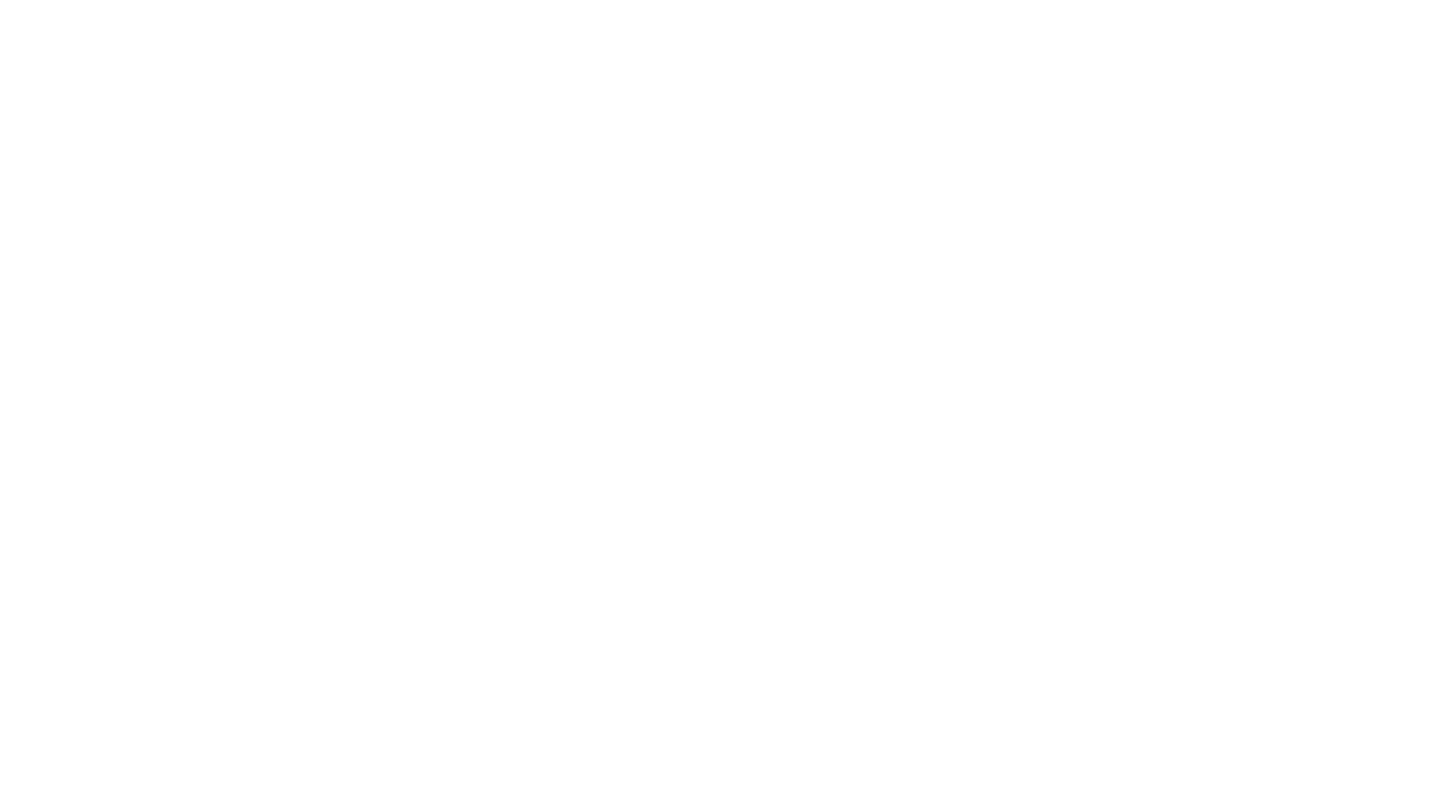
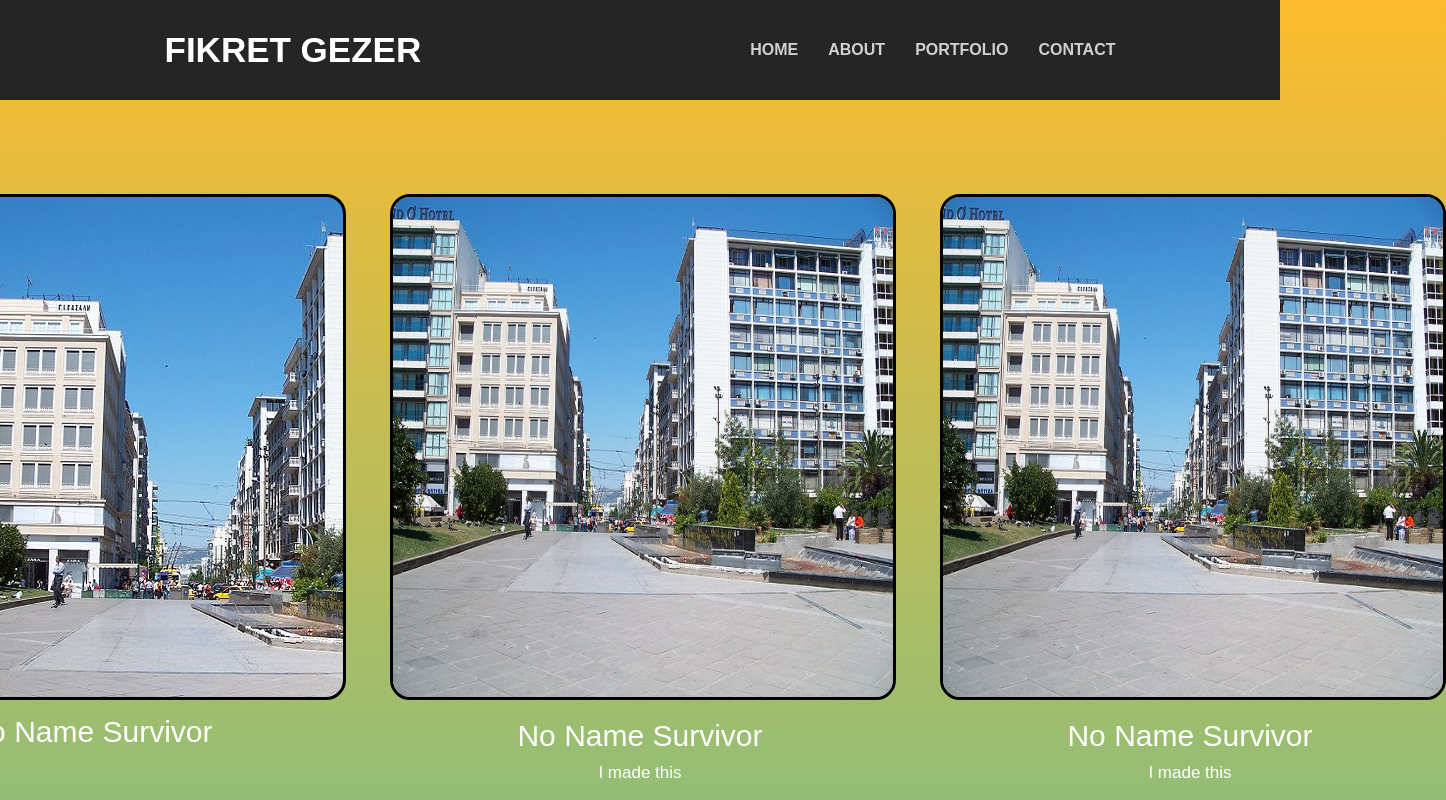
Before and after one commit to FikretGezer/fikretgezer.github.io, a plain HTML site: page portfolio/index.html in a window 1280 px wide. Shown: the top 800 px of the page, 1446 px wide, since content can reach past the window. Drawn offline with Linux system fonts and the light colour scheme.

Commit message:
Working on the main page

```diff
--- a/portfolio/index.html
+++ b/portfolio/index.html
@@ -2,8 +2,84 @@
 <html>
     <head>
         <title>Fikret Gezer</title>
+
+        <link rel="stylesheet" href="styles/header.css">
+        <link rel="stylesheet" href="styles/general.css">
+        <link rel="stylesheet" href="styles/content.css">
+        <link rel="stylesheet" href="styles/footer.css">
     </head>
     <body>
+        <div class="module-border-wrap"><div class="module">
+            Lorem ipsum dolor sit amet consectetur adipisicing elit. Vero pariatur corporis quaerat voluptatum eos tempora temporibus nisi voluptates sed, exercitationem sequi dolore culpa incidunt accusamus, quasi unde reprehenderit ea molestias.
+            </div></div>
+        <div class="header">
+            <div class="site-name">
+                FIKRET GEZER
+            </div>
+            <div class="site-navigators">
+                <div class="navigator">HOME</div>
+                <div class="navigator">ABOUT</div>
+                <div class="navigator">PORTFOLIO</div>
+                <div class="navigator">CONTACT</div>
+            </div>
+        </div>
+        <div class="portfolio-pieces">
+            <div class="piece">
+                <div class="image-container">
+                    <!-- <img class="piece-cover" src="images/view.jpg" alt=""> -->
+                    <div class="one">
+                        I've recently completed the game project that I've been working on and I've just published it on Itch.io.
+                        If you have a moment, I'd be delighted if you could check it out
+                    </div>
+                </div>
+                <div class="piece-info">
+                    <div class="piece-headline">
+                        No Name Survivor
+                    </div>
+                    <div class="piece-explanation">
 
+                    </div>
+                </div>
+            </div>
+            <div class="piece">
+                <img class="piece-cover" src="images/view.jpg" alt="">
+                <div class="piece-info">
+                    <div class="piece-headline">
+                        No Name Survivor
+                    </div>
+                    <div class="piece-explanation">
+                        I made this
+                    </div>
+                </div>
+            </div>
+            <div class="piece">
+                <img class="piece-cover" src="images/view.jpg" alt="">
+                <div class="piece-info">
+                    <div class="piece-headline">
+                        No Name Survivor
+                    </div>
+                    <div class="piece-explanation">
+                        I made this
+                    </div>
+                </div>
+            </div>
+            <div class="piece">
+                <img class="piece-cover" src="images/view.jpg" alt="">
+                <div class="piece-info">
+                    <div class="piece-headline">
+                        No Name Survivor
+                    </div>
+                    <div class="piece-explanation">
+                        I made this
+                    </div>
+                </div>
+            </div>
+        </div>
+        <div class="footer">
+            Made by Fikret Gezer
+            <div class="socials">
+                <img class="image-social" src="images/social-images/linkedin.png" alt="">
+            </div>
+        </div>
     </body>
 </html>
--- /dev/null
+++ b/portfolio/styles/content.css
@@ -0,0 +1,77 @@
+.portfolio-pieces {
+    display: grid;
+    justify-content: center;
+    grid-template-columns: 500px 500px 500px;
+    column-gap: 50px;
+    row-gap: 100px;
+
+    margin-top: 150px;
+    margin-bottom: 150px;
+}
+.piece {
+    width: 500px;
+    height: 600px;
+}
+.image-container {
+    width: 500px;
+    height: 500px;
+
+    background: url(../images/view.jpg);
+    position: relative;
+    border-radius: 20px;
+    border: solid;
+    border-color: black;
+}
+.image-container:hover {
+    filter: grayscale(100%);
+}
+.one {
+    width: 100%;
+    height: 100%;
+    background-color: black;
+    position: absolute;
+
+    border-radius: 17px;
+    opacity: 0;
+    display: flex;
+    justify-content: center;
+    align-items: center;
+    transition: 0.5s;
+}
+.one:hover {
+    opacity: 0.7;
+}
+
+.piece-cover {
+    width: 500px;
+    height: 500px;
+    border: solid;
+    border-color: black;
+    border-radius: 20px;
+    cursor: pointer;
+    transition: 0.5s;
+}
+.piece-cover:hover {
+    filter: grayscale(100%);
+}
+
+
+
+.piece-info {
+    display: flex;
+    flex-direction: column;
+    justify-content: center;
+    align-items: center;
+    width: 500px;
+}
+.piece-headline {
+    margin-top: 15px;
+    font-size: 30px;
+    word-wrap: break-word;
+    cursor: pointer;
+}
+.piece-explanation {
+    margin-top: 10px;
+    word-wrap: break-word;
+    font-size: 17px;
+}
--- /dev/null
+++ b/portfolio/styles/footer.css
@@ -0,0 +1,27 @@
+.footer {
+    background-color: rgb(37, 37, 37);
+    position: absolute;
+    height: 100px;
+    left: 0;
+    right: 0;
+
+    display: flex;
+    flex-direction: column;
+    justify-content: center;
+    align-items: center;
+    font-weight: bold;
+    font-size: 17px;
+}
+
+.socials {
+    position: absolute;
+    bottom: 0;
+    right: 10px;
+    width: 45px;
+}
+
+.image-social {
+    width: 45px;
+    color: red;
+    filter: invert(100%);
+}
--- /dev/null
+++ b/portfolio/styles/general.css
@@ -0,0 +1,9 @@
+body{
+    /*height: 3000px;*/
+
+    font-family: Arial, Helvetica, sans-serif;
+    background: linear-gradient(0deg, rgba(34,193,195,1) 0%, rgba(253,187,45,1) 100%);
+    /* background: radial-gradient(circle, rgba(238,174,202,1) 0%, rgba(148,187,233,1) 100%); */
+
+    color: white;
+}
--- /dev/null
+++ b/portfolio/styles/header.css
@@ -0,0 +1,27 @@
+.header {
+    position: fixed;
+    left: 0;
+    right: 0;
+    top: 0;
+    height: 100px;
+
+    background-color: rgb(37, 37, 37);
+    font-weight: bold;
+
+    display: flex;
+    justify-content: space-around;
+    align-items: center;
+    z-index: 100;
+}
+.site-name {
+    font-size: 35px;
+    cursor: pointer;
+}
+.site-navigators {
+    display: flex;
+    column-gap: 30px;
+    color: rgb(209, 209, 209);
+}
+.navigator {
+    cursor: pointer;
+}
```
Also changed, not shown: portfolio/images/social-images/facebook.png (added), portfolio/images/social-images/github.png (added), portfolio/images/social-images/instagram.png (added), portfolio/images/social-images/linkedin.png (added), portfolio/images/social-images/twitter.png (added), portfolio/images/social-images/youtube.png (added), portfolio/images/view.jpg (added).
